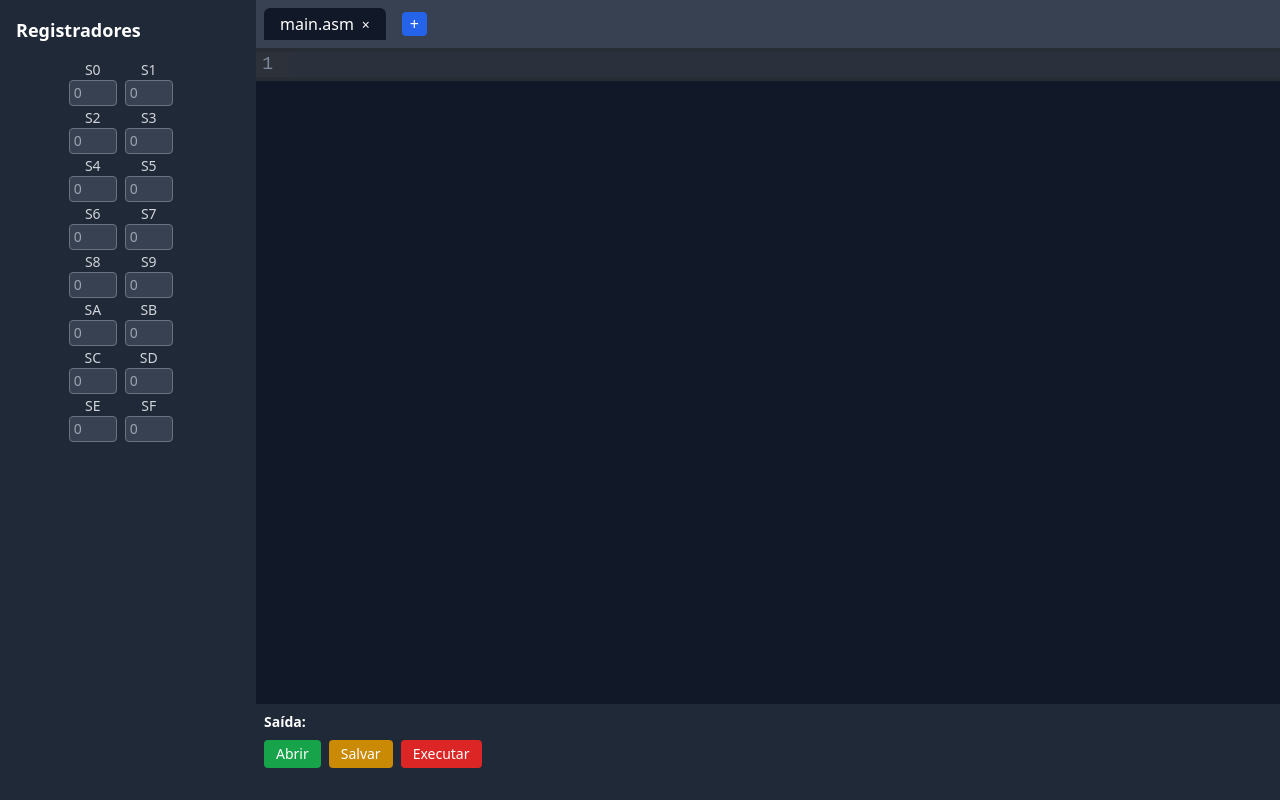
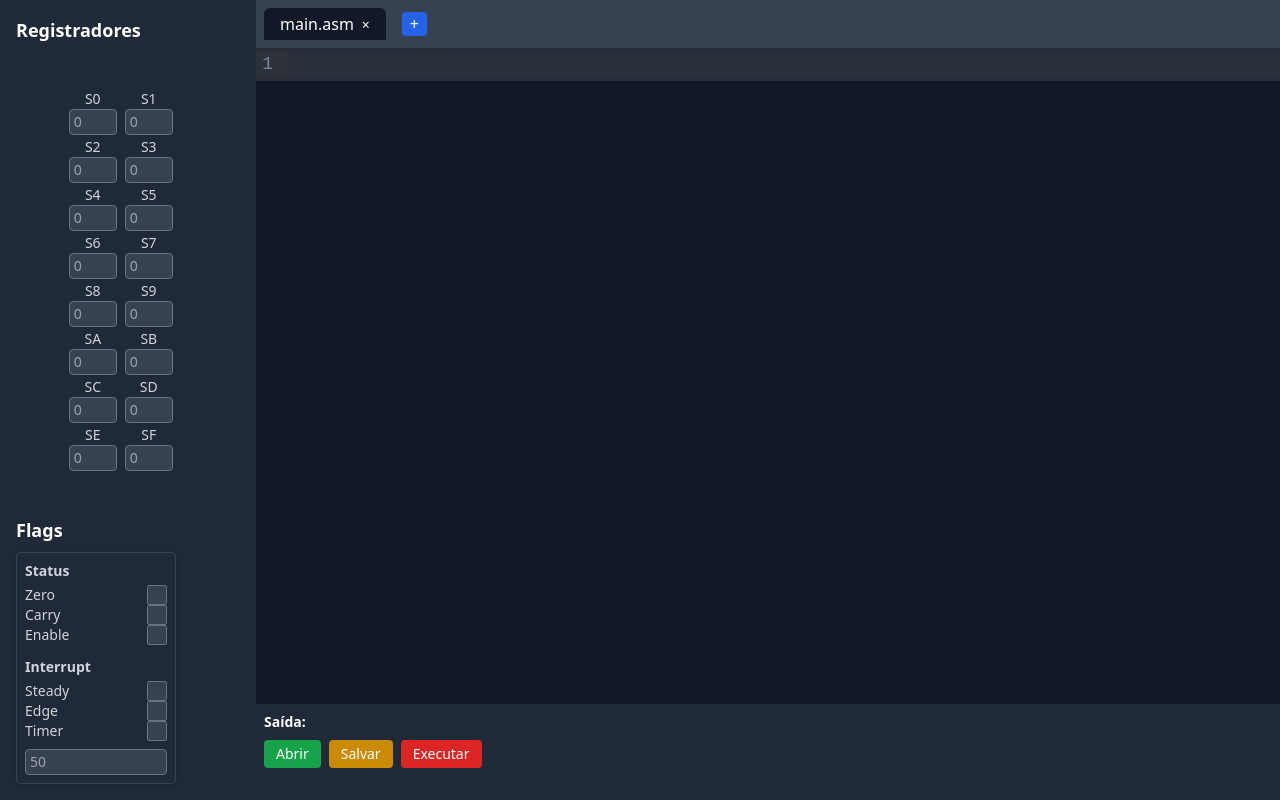
Before and after one commit to aprxl/KCPSM6Simulator, a React (Vite) app: page / in a window 1280 px wide. Built offline with nearby package versions, Linux system fonts and the light colour scheme.

Commit message:
FlagPanel

```diff
--- /dev/null
+++ b/src/components/FlagsPanel.tsx
@@ -0,0 +1,73 @@
+import { useState } from "react";
+
+export default function FlagsPanel() {
+  const [flags, setFlags] = useState({
+    zero: false,
+    carry: false,
+    enable: false,
+    steady: false,
+    edge: false,
+    timer: false,
+    interval: 50,
+  });
+
+  const toggle = (key: keyof typeof flags) => {
+    setFlags((prev) => ({
+      ...prev,
+      [key]: typeof prev[key] === "boolean" ? !prev[key] : prev[key],
+    }));
+  };
+
+  const updateInterval = (e: React.ChangeEvent<HTMLInputElement>) => {
+    setFlags((prev) => ({ ...prev, interval: Number(e.target.value) }));
+  };
+
+  return (
+    <div className="bg-gray-800 text-white p-2 rounded shadow w-40 space-y-3 text-sm border border-gray-700">
+      <div>
+        <h3 className="font-semibold mb-1 text-gray-300">Status</h3>
+        {["zero", "carry", "enable"].map((flag) => (
+          <label
+            key={flag}
+            className="flex items-center justify-between text-gray-300 text-sm"
+          >
+            {flag.charAt(0).toUpperCase() + flag.slice(1)}
+            <input
+              type="checkbox"
+              checked={flags[flag as keyof typeof flags] as boolean}
+              onChange={() => toggle(flag as keyof typeof flags)}
+              className="appearance-none w-5 h-5 bg-gray-700 border border-gray-500 rounded-sm checked:bg-blue-500 checked:border-blue-300 transition-colors"
+            />
+          </label>
+        ))}
+      </div>
+
+      <div>
+        <h3 className="font-semibold mb-1 text-gray-300">Interrupt</h3>
+        {["steady", "edge", "timer"].map((flag) => (
+          <label
+            key={flag}
+            className="flex items-center justify-between text-gray-300 text-sm"
+          >
+            {flag.charAt(0).toUpperCase() + flag.slice(1)}
+            <input
+              type="checkbox"
+              checked={flags[flag as keyof typeof flags] as boolean}
+              onChange={() => toggle(flag as keyof typeof flags)}
+              className="appearance-none w-5 h-5 bg-gray-700 border border-gray-500 rounded-sm checked:bg-blue-500 checked:border-blue-300 transition-colors"
+            />
+          </label>
+        ))}
+
+        <input
+          type="number"
+          value={flags.interval}
+          onChange={updateInterval}
+          min="0"
+          max="1000"
+          className="mt-2 w-full text-gray-400 hover:text-gray-200 transition-colors rounded px-1 py-0.5 bg-gray-700 border border-gray-500 hover:border-blue-200 text-sm"
+        />
+      </div>
+    </div>
+  );
+}
--- a/src/components/Sidebar.tsx
+++ b/src/components/Sidebar.tsx
@@ -1,10 +1,17 @@
 import Registers from "./Registers";
+import FlagsPanel from "./FlagsPanel";
 
 export default function Sidebar() {
   return (
-    <div className="w-64 bg-gray-800 p-4 space-y-4">
+    <div className="w-64 bg-gray-800 p-4 space-y-6">
+      <div>
         <h3 className="text-lg font-bold mb-2">Registradores</h3>
         <Registers />
+      </div>
+      <div>
+        <h3 className="text-lg font-bold mb-2">Flags</h3>
+        <FlagsPanel />
+      </div>
     </div>
   );
 }
```
